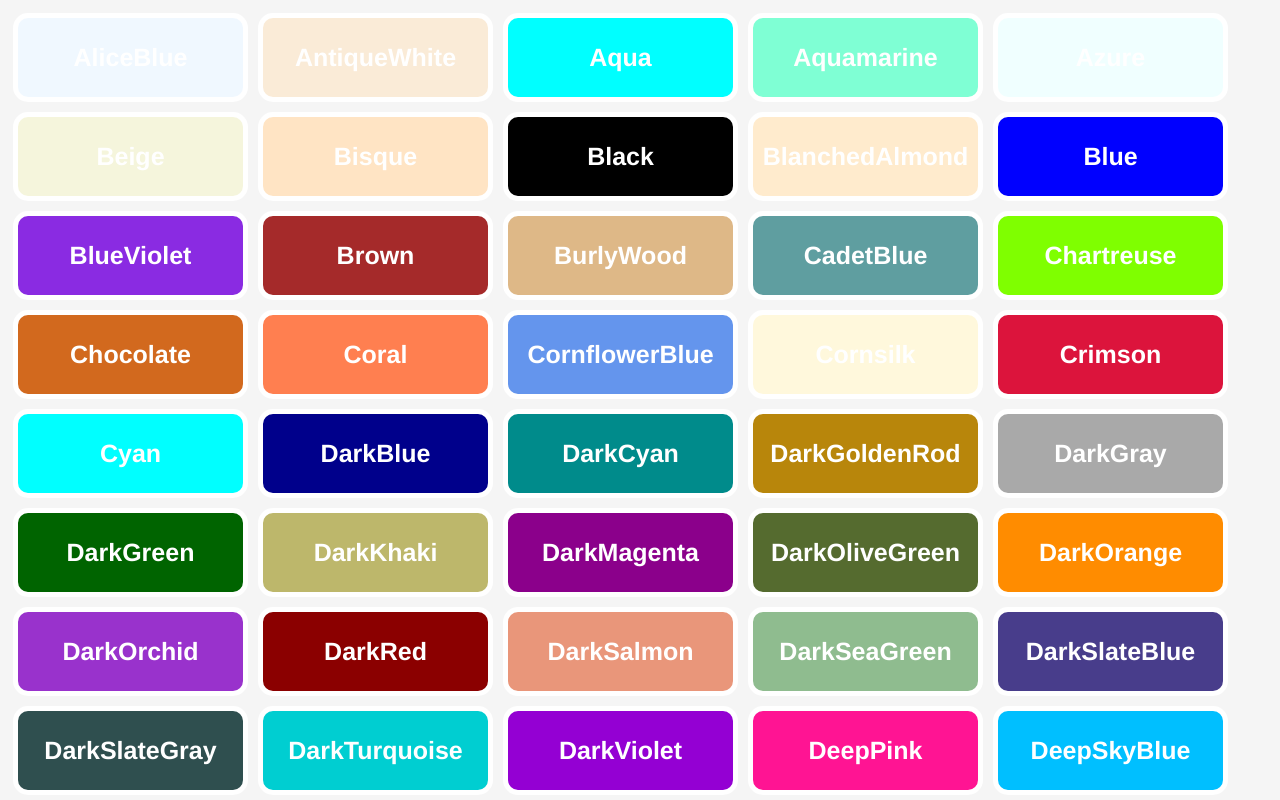
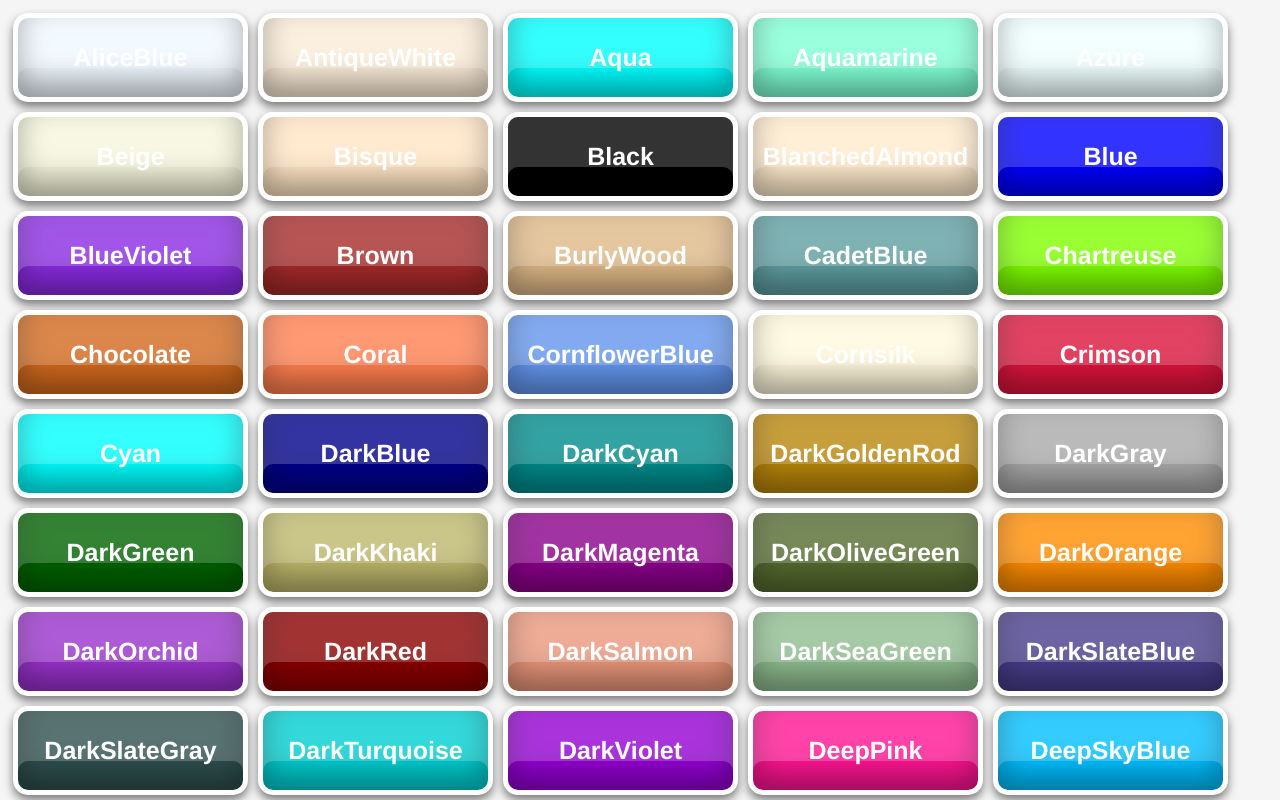
Before and after one commit to TatianaTylosky/147-css-colors, a plain HTML site: page index.html in a window 1280 px wide. Shown: the top 800 px of the page. Drawn offline with nearby package versions, Linux system fonts and the light colour scheme; a web font is replaced by a local one.

Commit message:
Add comment in html file

```diff
--- a/147.js
+++ b/147.js
@@ -160,5 +160,10 @@ window.onload = function() {
     console.log(grid);
     grid.appendChild(newdiv);
     console.log ( 'added div' );
+
+    //$("#grid").html( $("<div><h2>{{ name }}</h2></div>").template(
+      //{
+        //name: "periwinkle"
+    //});
   }
 }
--- a/main.css
+++ b/main.css
@@ -1,6 +1,13 @@
 body {
   background-color:whitesmoke;
+  transition: -webkit-filter .5s ease;
+  /*-webkit-filter: blur(2px);*/
 }
+
+/*body:hover {*/
+  /*-webkit-filter: blur(0px)*/
+/*}*/
+
 
 #grid {
   font-size: 0;
@@ -15,8 +22,11 @@ div {
   margin:5px;
   padding-top:25px;
   padding-bottom:25px;
-  /*-webkit-filter: blur(3px);*/
   border-radius: 15px;
+  box-shadow: inset 0 50px rgba(255,255,255,0.2),
+            inset 0 -15px 30px rgba(0,0,0,0.4),
+                  0 5px 10px rgba(0,0,0,0.5);*
+
 }
 
 h2 {
```
Also changed, not shown: index.html (+1 -0 lines).
